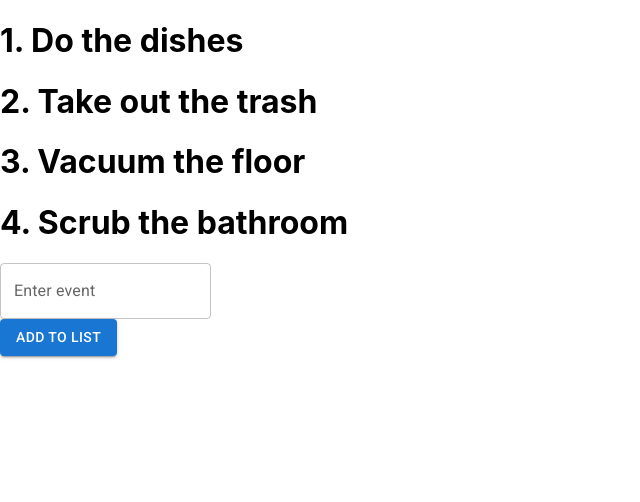
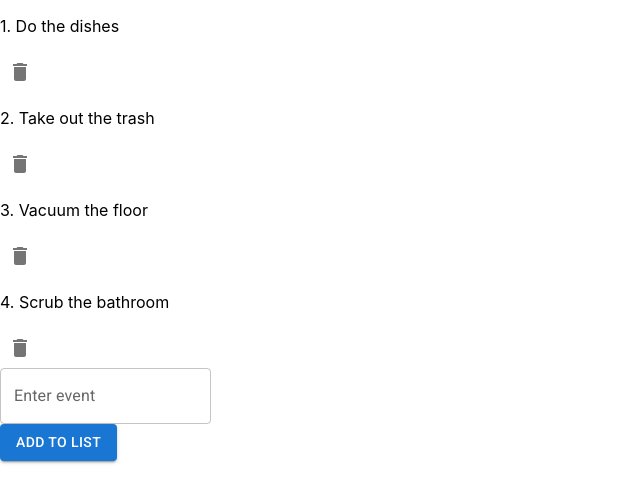
Before and after one commit to abduldoesramen/toDoApp, a React (Create React App) app: page / in a window 1280 px wide. Shown: the top 502 px of the page, without its empty margins (0-640 px from the left). Built offline with nearby package versions, Linux system fonts and the light colour scheme.

Commit message:
remove button working

```diff
--- a/src/App.js
+++ b/src/App.js
@@ -44,6 +44,21 @@ const App = () => {
     }
   };
 
+  const handleDelEvent = (id) => {
+    const updateEvents = events.filter(function (event) {
+      var tempEvents = [...events];
+      var tempIndex = tempEvents.findIndex((element) => element.id === id);
+      if (tempIndex !== -1) {
+        tempEvents.splice(tempIndex, 1);
+        setEvents(tempEvents);
+        setValue("");
+      }
+      // console.log(`${id} at ${events.findIndex((x) => x.id === id)}`);
+    });
+
+    console.log(`${updateEvents}`);
+  };
+
   const handleChangeKeyPress = (eventData) => {
     if (eventData.keyCode === 13) {
       handleNewEvent();
@@ -52,7 +67,7 @@ const App = () => {
 
   return (
     <Fragment>
-      <EventContainer events={events} />
+      <EventContainer events={events} handleDelEvent={handleDelEvent} />
       <EventCard
         value={value}
         handleChange={handleChange}
--- a/src/components/event-container/event-container.component.jsx
+++ b/src/components/event-container/event-container.component.jsx
@@ -1,10 +1,23 @@
 import "./event-container.styles.css";
+import Button from "@mui/material/Button";
+import Stack from '@mui/material/Stack';
+import DeleteIcon from '@mui/icons-material/Delete';
+import IconButton from '@mui/material/IconButton';
 
-const EventContainer = ({ events }) => {
+const EventContainer = ({ events, handleDelEvent }) => {
     return (
             <div className="event-container" key={events.id}>
                 {events.map(({eventName, id}) => {
-                    return <h1 key={id}>{`${id}. ${eventName}`}</h1>
+                    return (
+                        <div key={id}>
+                            <p>{`${id}. ${eventName}`}</p>
+                            <Stack spacing={2} direction="row">
+                            <IconButton aria-label="delete" size="medium" onClick={() => handleDelEvent(id)}>
+                                <DeleteIcon fontSize="inherit" />
+                            </IconButton>
+                            </Stack>
+                        </div>
+                    )
                 })}
             </div>
     )
```
